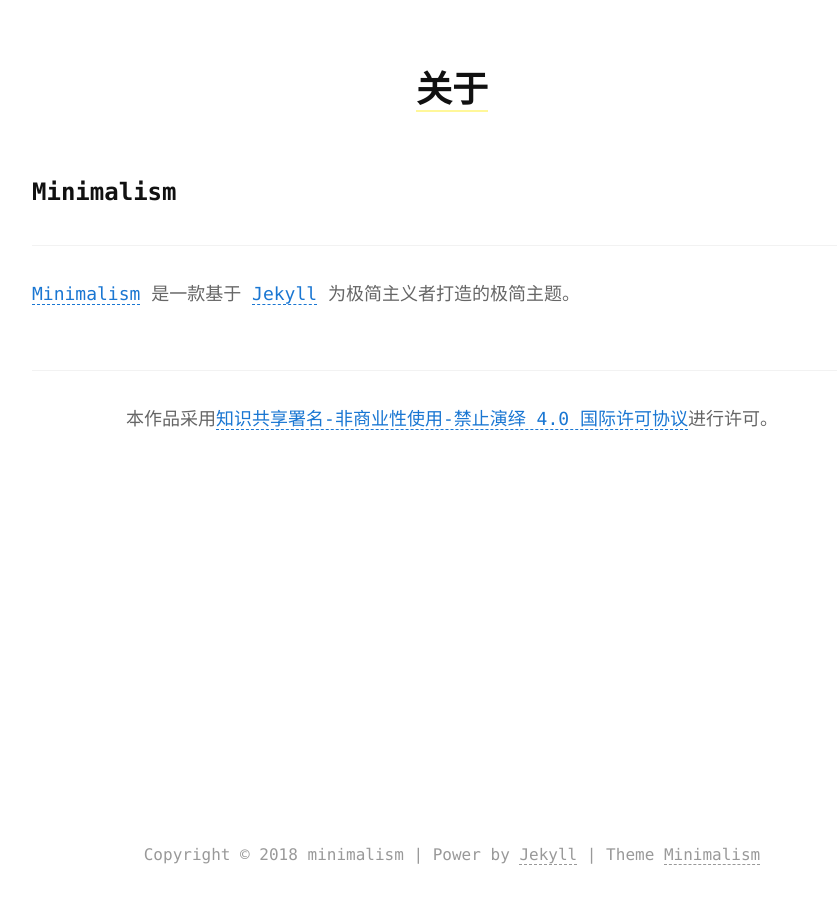
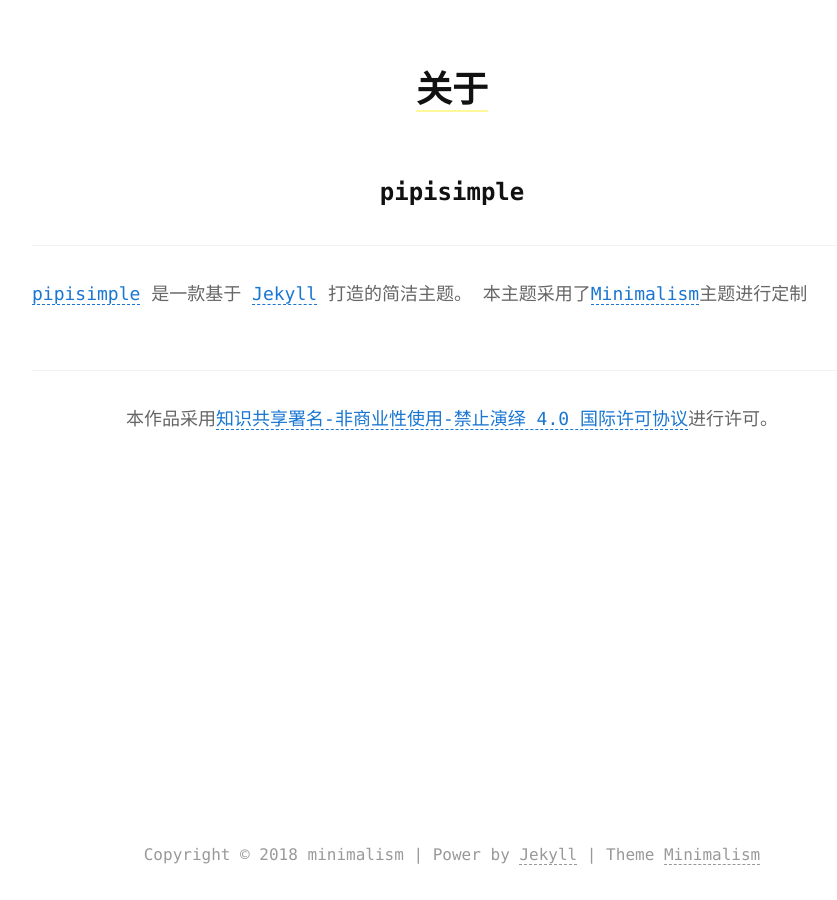
Before and after one commit to pipi23333/pipi23333.github.io, a Jekyll site: the page built from about.md, in a window 1280 px wide. Shown: the whole page, without its empty margins (188-1025 px from the left). Built offline with Jekyll 4.4.1, drawn with Linux system fonts in a browser that asks for light colours.

Commit message:
Update about.md

```diff
--- a/about.md
+++ b/about.md
@@ -4,11 +4,13 @@ title: 关于
 reward: false
 ---
 
-### Minimalism
+###  <center>pipisimple</center>
 
 ---
 
-[Minimalism] 是一款基于 [Jekyll] 为极简主义者打造的极简主题。
+[pipisimple] 是一款基于 [Jekyll] 打造的简洁主题。
+本主题采用了[Minimalism]主题进行定制
 
+[pipisimple]: https://github.com/pipi23333/pipi23333.github.io
 [Minimalism]: https://github.com/showzeng/Minimalism
 [Jekyll]: https://jekyllrb.com/
```
